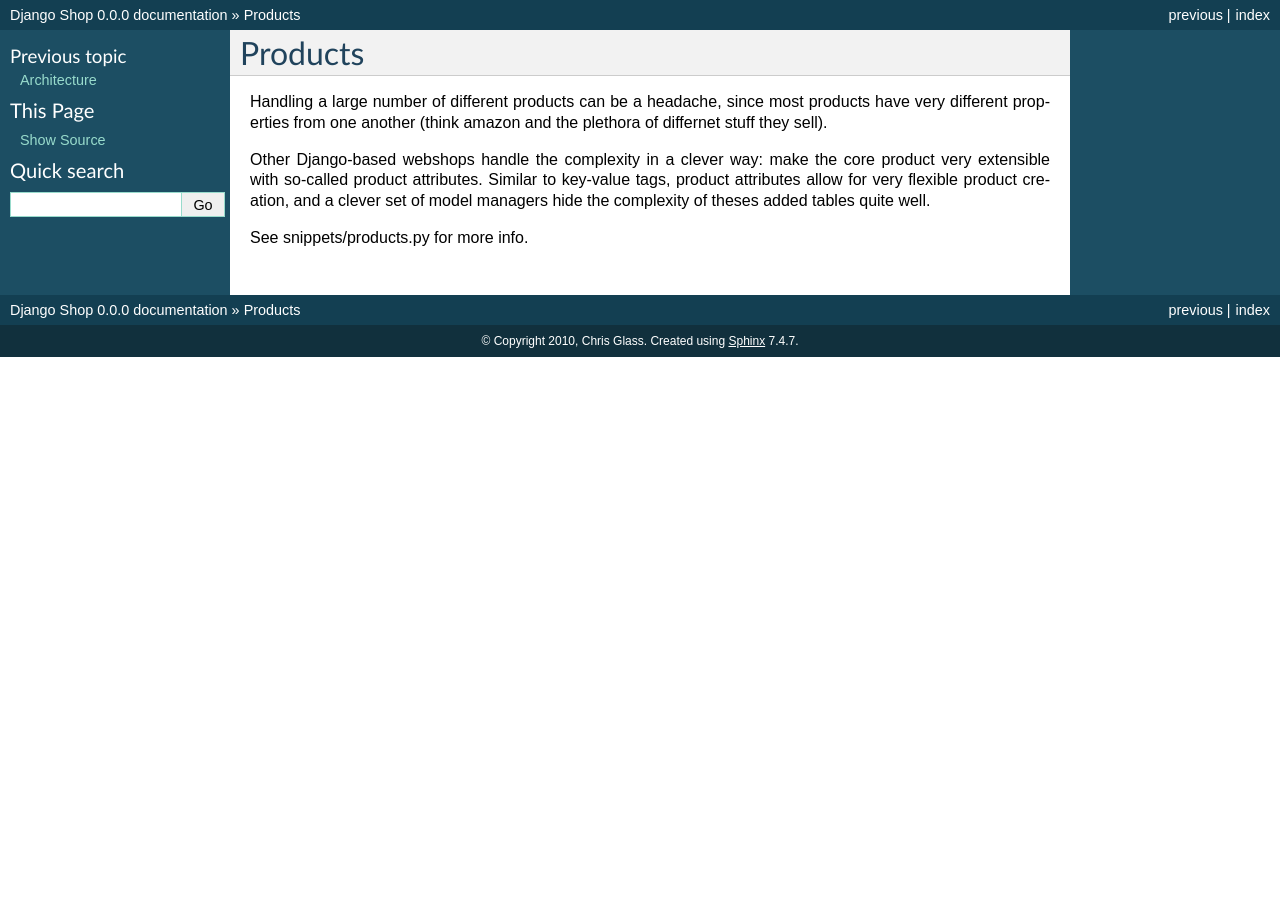
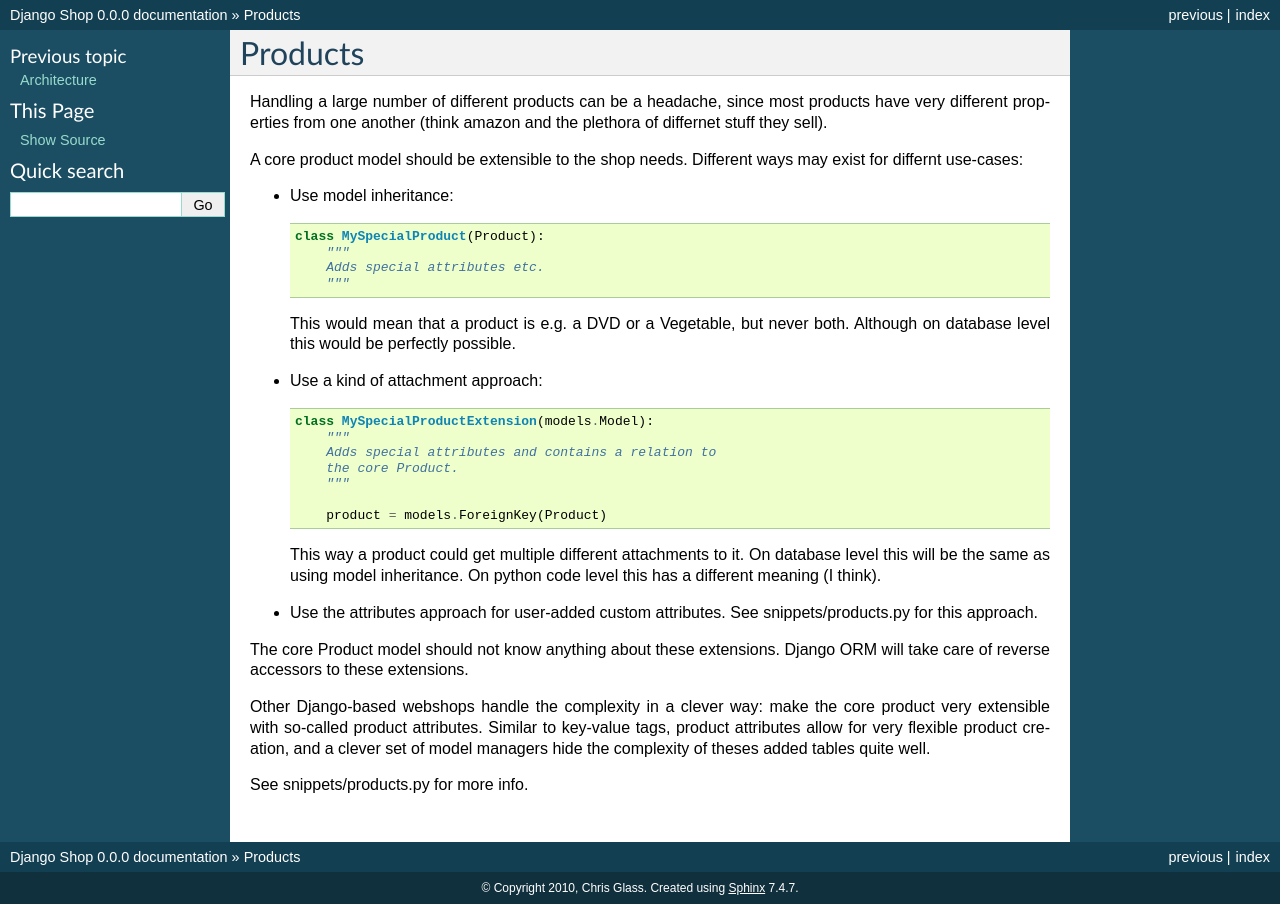
Before and after one commit to zootopia106/django-shop, a Sphinx documentation site: the page built from docs/products.rst, in a window 1280 px wide. Built offline with Sphinx 7.4.7, drawn with Linux system fonts in a browser that asks for light colours.

Commit message:
added some thoughts on different ways to extend product models

```diff
--- a/docs/products.rst
+++ b/docs/products.rst
@@ -5,6 +5,43 @@ Products
 Handling a large number of different products can be a headache, since most products have very different properties
 from one another (think amazon and the plethora of differnet stuff they sell).
 
+A core product model should be extensible to the shop needs.
+Different ways may exist for differnt use-cases:
+
+* Use model inheritance::
+
+     class MySpecialProduct(Product):
+         """
+         Adds special attributes etc.
+         """
+
+  This would mean that a product is e.g. a DVD or a Vegetable, but
+  never both. Although on database level this would be perfectly
+  possible.
+
+* Use a kind of attachment approach::
+
+     class MySpecialProductExtension(models.Model):
+         """
+         Adds special attributes and contains a relation to
+         the core Product.
+         """
+
+         product = models.ForeignKey(Product)
+
+  This way a product could get multiple different attachments to
+  it. On database level this will be the same as using model
+  inheritance. On python code level this has a different meaning (I
+  think).
+
+* Use the attributes approach for user-added custom attributes. See
+  snippets/products.py for this approach.
+
+
+The core Product model should not know anything about these
+extensions. Django ORM will take care of reverse accessors to these
+extensions.
+
 Other Django-based webshops handle the complexity in a clever way: make the core product very extensible with so-called
 product attributes. Similar to key-value tags, product attributes allow for very flexible product creation, and a clever
 set of model managers hide the complexity of theses added tables quite well.
```
